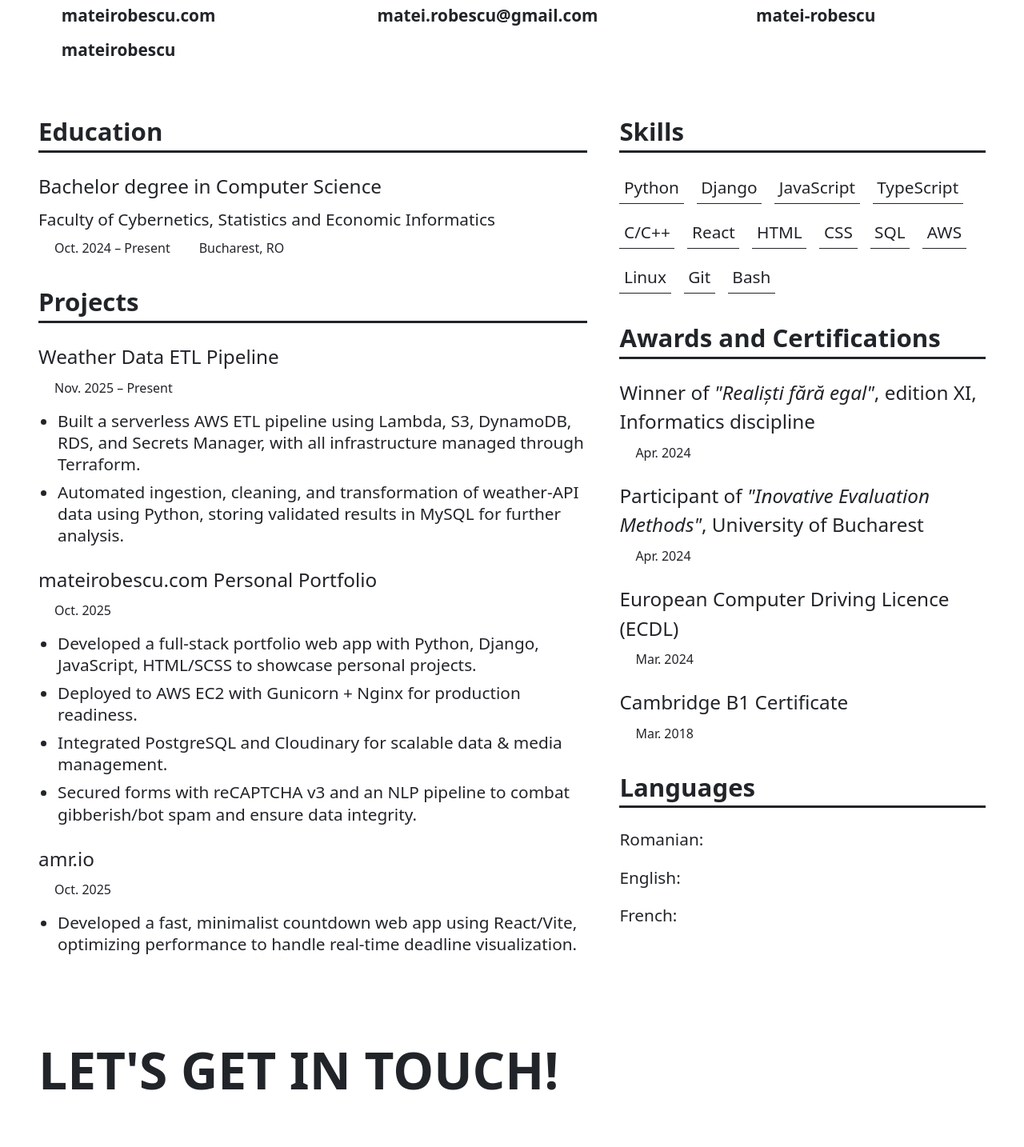
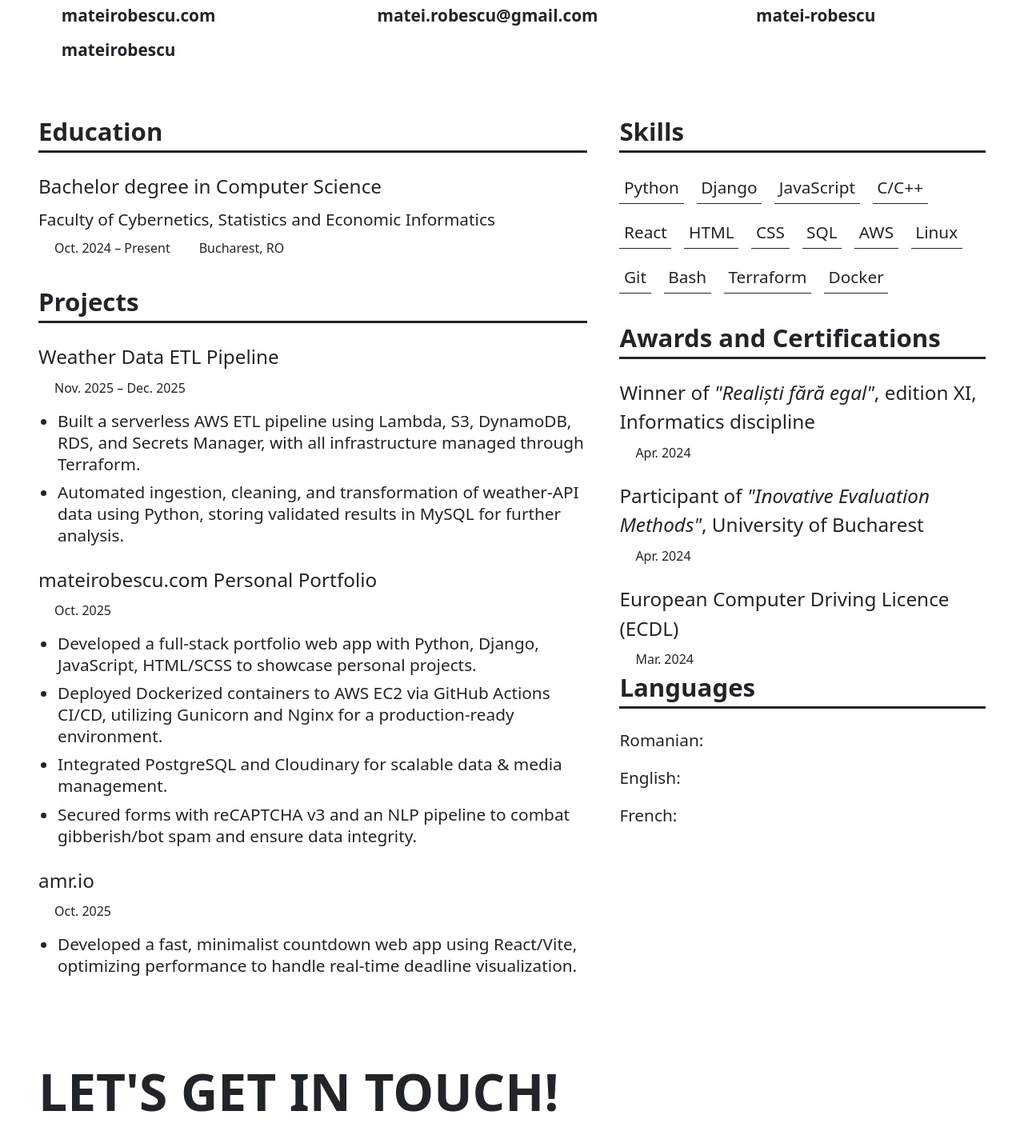
Before and after one commit to mateirobescu/mateirobescu.com, a Django app: page / in a window 1280 px wide. Shown: the part 1892-3326 px from the top of the page at 80% size. Run offline with Django 5.2, Linux system fonts and the light colour scheme; data that the repository does not hold is empty; style sheets or scripts are compiled from the project's sources; some libraries are stand-ins or nearby versions; some web fonts are replaced.

Commit message:
Update portfolio translations and enhance deployment descriptions in Django and HTML files

```diff
--- a/backend/portfolio/templates/portfolio/home.html
+++ b/backend/portfolio/templates/portfolio/home.html
@@ -170,7 +170,7 @@
                 <div class="cv__time-location">
                   <div class="time">
                     <ion-icon name="calendar-number-outline"></ion-icon>{% blocktrans %} Nov.
-                    2025 &ndash; Present {% endblocktrans %}
+                    2025 &ndash; Dec. 2025 {% endblocktrans %}
                   </div>
                 </div>
                 <ul>
@@ -200,7 +200,9 @@
                     {% blocktrans trimmed %}Developed a full-stack portfolio web app with Python, Django, JavaScript, HTML/SCSS to showcase personal projects.{% endblocktrans %}
                   </li>
                   <li>
-                    {% blocktrans trimmed %}Deployed to AWS EC2 with Gunicorn + Nginx for production readiness.{% endblocktrans %}
+                    {% blocktrans trimmed %}Deployed Dockerized containers to AWS EC2 via GitHub Actions
+                    CI/CD, utilizing Gunicorn and Nginx for a production-ready
+                    environment.{% endblocktrans %}
                   </li>
                   <li>
                     {% blocktrans trimmed %}Integrated PostgreSQL and Cloudinary for scalable data &amp; media management.{% endblocktrans %}
@@ -241,7 +243,6 @@
                   <div class="skill">Python</div>
                   <div class="skill">Django</div>
                   <div class="skill">JavaScript</div>
-                  <div class="skill">TypeScript</div>
                   <div class="skill">C/C++</div>
                   <div class="skill">React</div>
                   <div class="skill">HTML</div>
@@ -251,6 +252,8 @@
                   <div class="skill">Linux</div>
                   <div class="skill">Git</div>
                   <div class="skill">Bash</div>
+                  <div class="skill">Terraform</div>
+                  <div class="skill">Docker</div>
                 </div>
               </div>
             </div>
@@ -279,27 +282,14 @@
                   </div>
                 </div>
               </div>
-            </div>
-            <div class="cv__items">
               <div class="cv__item">
-                <h3>{% trans "European Computer Driving Licence (ECDL)" %}</h3>
-                <div class="cv__time-location">
-                  <div class="time">
-                    <ion-icon name="calendar-number-outline" role="img" class="md hydrated"></ion-icon> {% blocktrans %}Mar. 2024{% endblocktrans %}
+                  <h3>{% trans "European Computer Driving Licence (ECDL)" %}</h3>
+                  <div class="cv__time-location">
+                    <div class="time">
+                        <ion-icon name="calendar-number-outline" role="img" class="md hydrated"></ion-icon> {% blocktrans %}Mar. 2024{% endblocktrans %}
+                    </div>
                   </div>
-                </div>
               </div>
-            </div>
-            <div class="cv__items">
-              <div class="cv__item">
-                <h3>{% trans "Cambridge B1 Certificate" %}</h3>
-                <div class="cv__time-location">
-                  <div class="time">
-                    <ion-icon name="calendar-number-outline" role="img" class="md hydrated"></ion-icon> {% blocktrans %}Mar. 2018{% endblocktrans %}
-                  </div>
-                </div>
-              </div>
-            </div>
           </div>
           <div class="cv__section">
             <h2>{% trans "Languages" %}</h2>
```
Also changed, not shown: backend/portfolio/locale/ro/LC_MESSAGES/django.po, 1 other file.
